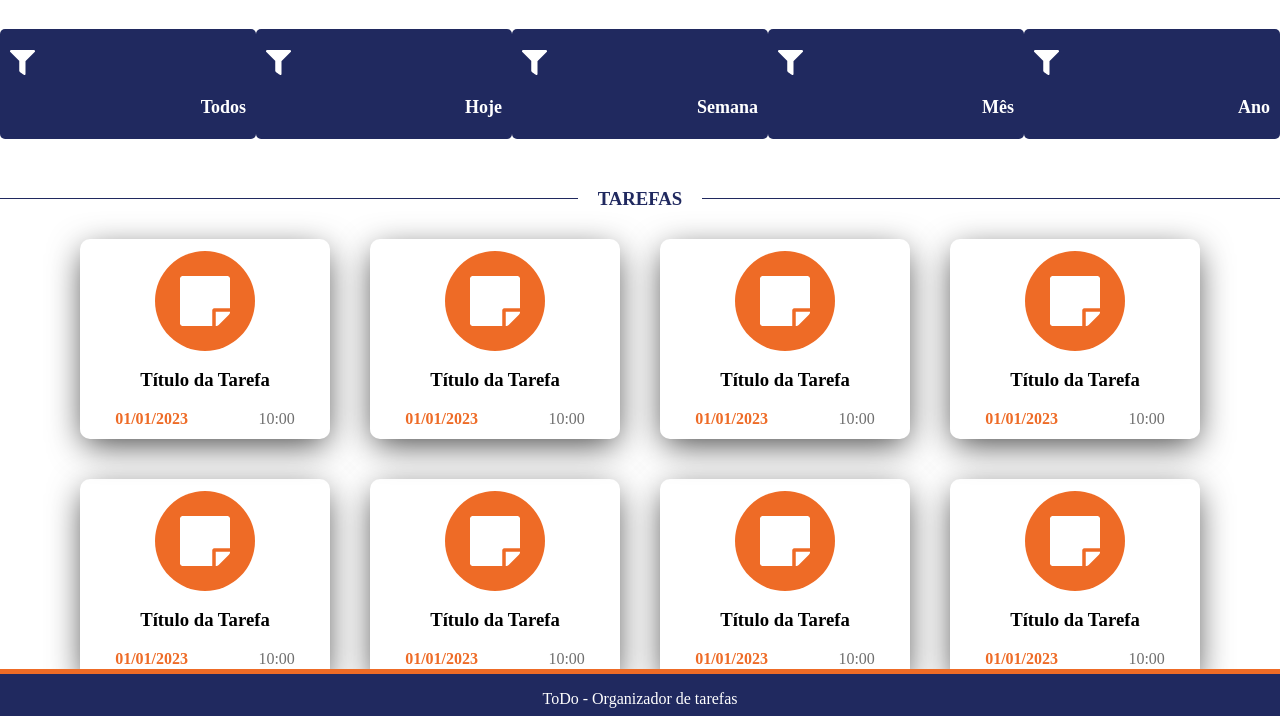
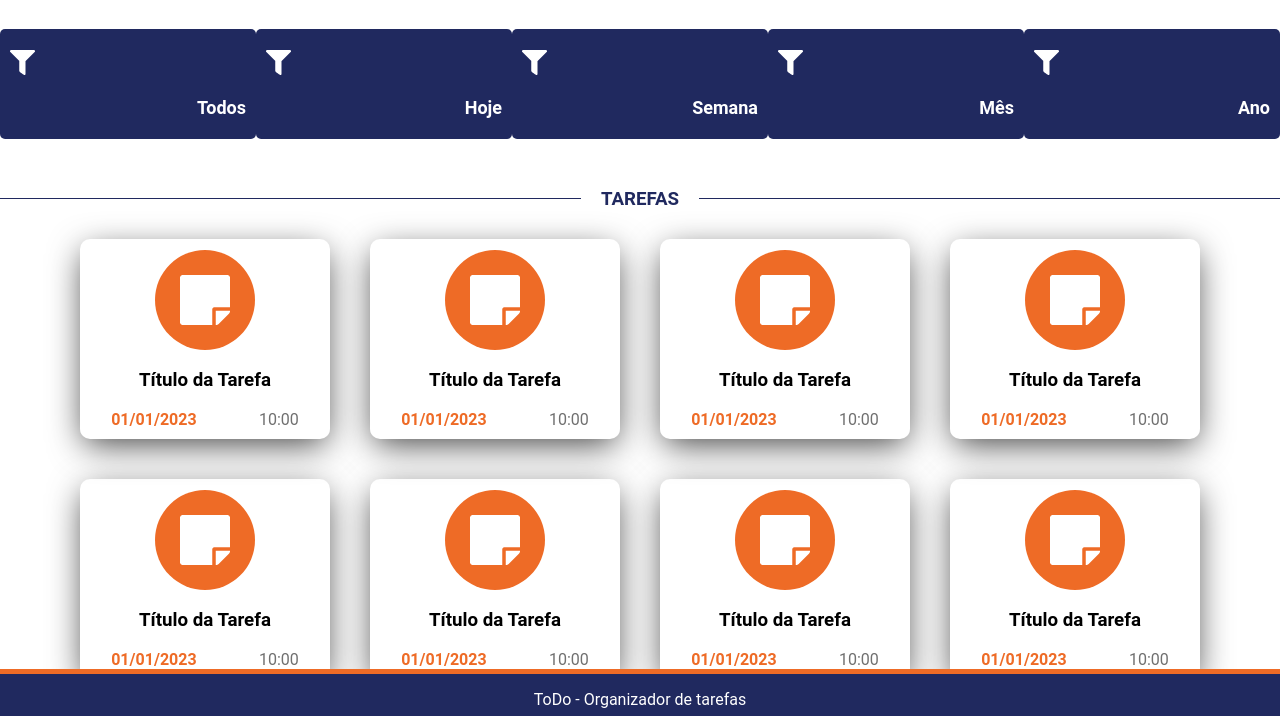
Before and after one commit to ricardodiasdev/todo, a React app: page frontend/public/index.html in a window 1280 px wide. Shown: the part 76-792 px from the top of the page. Built offline with nearby package versions, Linux system fonts and the light colour scheme.

Commit message:
Mudando fonte (Roboto)

```diff
--- a/frontend/public/index.html
+++ b/frontend/public/index.html
@@ -4,7 +4,14 @@
     <meta charset="utf-8" />
     <meta name="viewport" content="width=device-width, initial-scale=1" />
     <title>Todo - organizador</title>
-    <style>body{padding: 0; margin: 0;}</style>
+    <style>
+      body {
+        padding: 0;
+        margin: 0;
+        @import url("https://fonts.googleapis.com/css2?family=Poppins:wght@100;200;400;500;700&family=Roboto:ital,wght@0,100;0,300;0,400;0,500;0,700;0,900;1,100;1,300;1,400;1,500;1,700;1,900&display=swap");
+        font-family: "Roboto", sans-serif;
+      }
+    </style>
   </head>
   <body>
     <noscript>You need to enable JavaScript to run this app.</noscript>
```
